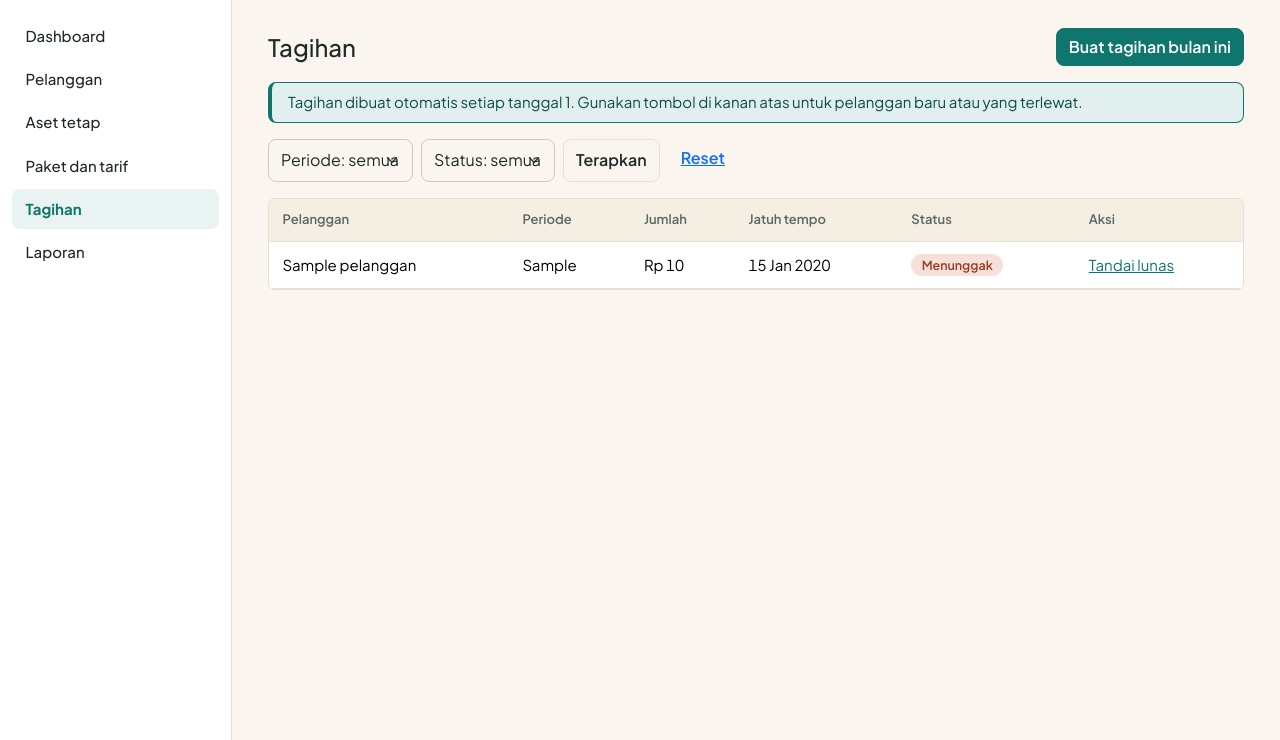
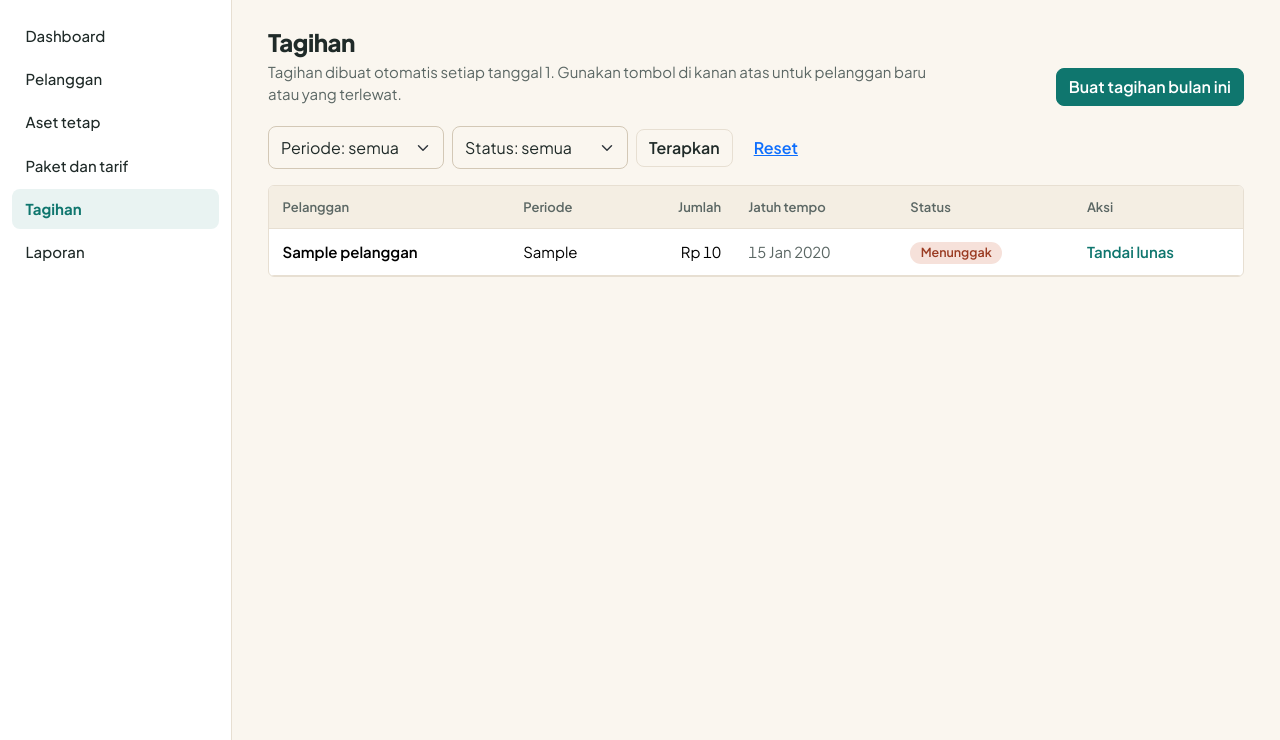
Before and after one commit to mfjrstwn/projek-tagihan-berkala-katering-asrama-sekolah-kantor-kelompok-4-impl, a Django app: page /tagihan/ in a window 1280 px wide. Shown: the part 60-800 px from the top of the page. Run offline with Django 5.2, Linux system fonts and the light colour scheme; a user stored in the database is signed in; tables that the repository leaves empty hold one stand-in row (values such as "Sample post").

Commit message:
style: desain ulang halaman tagihan portal admin

```diff
--- a/static/css/lahap.css
+++ b/static/css/lahap.css
@@ -169,3 +169,28 @@ table { font-variant-numeric: tabular-nums; }
 }
 
 @media (prefers-reduced-motion: reduce) { * { transition: none !important; animation: none !important; } }
+
+/* ---------- 6. Komponen halaman data (patokan: tagihan/daftar) ---------- */
+.badge-lunas  { background: var(--lh-lunas-bg);   color: var(--lh-lunas-fg); }
+.badge-tunggak{ background: var(--lh-tunggak-bg); color: var(--lh-tunggak-fg); }
+.badge-amber  { background: var(--lh-amber-bg);   color: var(--lh-amber-fg); }
+.badge-netral { background: var(--lh-netral-bg);  color: var(--lh-netral-fg); }
+
+.halaman-judul { display: flex; flex-wrap: wrap; justify-content: space-between; align-items: flex-end; gap: .75rem 1rem; margin-bottom: 1.25rem; }
+.halaman-judul h1 { font-size: 1.5rem; font-weight: 800; letter-spacing: -.02em; margin: 0; }
+.halaman-judul .catatan { margin: .25rem 0 0; color: var(--lh-teks-redup); max-width: 60ch; }
+
+.toolbar { display: flex; flex-wrap: wrap; align-items: center; gap: .5rem; margin-bottom: 1rem; }
+.toolbar .form-select { width: auto; min-width: 11rem; }
+
+.tabel-data td.nama { font-weight: 600; }
+.tabel-data td.redup, .tabel-data .redup { color: var(--lh-teks-redup); }
+.tabel-data th.angka, .tabel-data td.angka { text-align: right; }
+.tabel-data td.aksi a { font-weight: 600; text-decoration: none; }
+.tabel-data td.aksi a:hover { text-decoration: underline; }
+
+.paging { display: flex; justify-content: flex-end; align-items: center; gap: 1rem; margin-top: 1rem; font-size: .875rem; color: var(--lh-teks-redup); }
+.paging a { font-weight: 600; text-decoration: none; }
+
+.keadaan-kosong { text-align: center; padding: 3rem 1rem; }
+.keadaan-kosong h2 { font-size: 1.1rem; font-weight: 700; margin-bottom: .25rem; }
--- /dev/null
+++ b/templates/komponen/badge_status.html
@@ -0,0 +1,2 @@
+{% comment %}Badge status lembut. Pakai: {% include "komponen/badge_status.html" with status=t.status %}
+Hijau: Lunas, Aktif, Baik. Merah bata: Menunggak, Rusak. Netral: Nonaktif. Amber: status lainnya.{% endcomment %}{% if status == "Lunas" or status == "Aktif" or status == "Baik" %}<span class="badge badge-lunas">{{ status }}</span>{% elif status == "Menunggak" or status == "Rusak" %}<span class="badge badge-tunggak">{{ status }}</span>{% elif status == "Nonaktif" %}<span class="badge badge-netral">{{ status }}</span>{% else %}<span class="badge badge-amber">{{ status }}</span>{% endif %}
--- a/templates/tagihan/daftar.html
+++ b/templates/tagihan/daftar.html
@@ -2,59 +2,48 @@
 {% load format_tagihan %}
 {% block judul %}Tagihan{% endblock %}
 {% block isi %}
-<div class="d-flex justify-content-between align-items-center mb-3">
-  <h1 class="h4 m-0">Tagihan</h1>
+<div class="halaman-judul">
+  <div>
+    <h1>Tagihan</h1>
+    <p class="catatan">Tagihan dibuat otomatis setiap tanggal 1. Gunakan tombol di kanan atas untuk pelanggan baru atau yang terlewat.</p>
+  </div>
   <a class="btn btn-teal" href="{% url 'tagihan:buat' %}">Buat tagihan bulan ini</a>
 </div>
 
-<div class="alert alert-info py-2">
-  Tagihan dibuat otomatis setiap tanggal 1. Gunakan tombol di kanan atas untuk pelanggan baru atau yang terlewat.
-</div>
-
-<form method="get" class="row g-2 mb-3">
-  <div class="col-auto">
-    <select name="periode" class="form-select">
+<form method="get" class="toolbar">
+  <select name="periode" class="form-select" aria-label="Periode">
     <option value="">Periode: semua</option>
     {% for p in periode_pilihan %}
     <option value="{{ p }}" {% if p == periode_dipilih %}selected{% endif %}>{{ p|label_periode }}</option>
     {% endfor %}
   </select>
-  </div>
-  <div class="col-auto">
-    <select name="status" class="form-select">
+  <select name="status" class="form-select" aria-label="Status">
     <option value="">Status: semua</option>
     {% for nilai, nama in status_pilihan %}
     <option value="{{ nilai }}" {% if nilai == status_dipilih %}selected{% endif %}>{{ nama }}</option>
     {% endfor %}
   </select>
-  </div>
-  <div class="col-auto d-flex gap-2">
   <button type="submit" class="btn btn-outline-secondary">Terapkan</button>
   <a class="btn btn-link" href="{% url 'tagihan:daftar' %}">Reset</a>
-  </div>
 </form>
 
 {% if daftar_tagihan %}
 <div class="table-responsive bg-white border rounded">
-  <table class="table table-hover align-middle m-0">
+  <table class="table table-hover tabel-data align-middle m-0">
     <thead class="table-light">
-      <tr><th>Pelanggan</th><th>Periode</th><th>Jumlah</th><th>Jatuh tempo</th><th>Status</th><th>Aksi</th></tr>
+      <tr><th>Pelanggan</th><th>Periode</th><th class="angka">Jumlah</th><th>Jatuh tempo</th><th>Status</th><th>Aksi</th></tr>
     </thead>
     <tbody>
       {% for t in daftar_tagihan %}
       <tr>
-        <td>{{ t.langganan.pelanggan.nama }}</td>
+        <td class="nama">{{ t.langganan.pelanggan.nama }}</td>
         <td>{{ t.periode|label_periode }}</td>
-        <td>Rp {{ t.jumlah|floatformat:"0g" }}</td>
-        <td>{{ t.jatuh_tempo|date:"d M Y" }}</td>
-        <td>
-          {% if t.status == "Lunas" %}<span class="badge text-bg-success">Lunas</span>
-          {% elif t.status == "Menunggak" %}<span class="badge text-bg-danger">Menunggak</span>
-          {% else %}<span class="badge text-bg-warning">{{ t.status }}</span>{% endif %}
-        </td>
-        <td class="text-nowrap">
+        <td class="angka">Rp {{ t.jumlah|floatformat:"0g" }}</td>
+        <td class="redup">{{ t.jatuh_tempo|date:"d M Y" }}</td>
+        <td>{% include "komponen/badge_status.html" with status=t.status %}</td>
+        <td class="aksi text-nowrap">
           {% if t.status == "Lunas" %}
-          <span class="text-secondary small">Lunas {{ t.tgl_lunas|date:"d M Y" }}</span>
+          <span class="redup small">Lunas {{ t.tgl_lunas|date:"d M Y" }}</span>
           {% else %}
           <a href="{% url 'tagihan:lunas' t.pk %}">Tandai lunas</a>
           {% endif %}
@@ -66,18 +55,16 @@
 </div>
 
 {% if is_paginated %}
-<nav class="d-flex justify-content-end gap-3 small mt-3">
+<nav class="paging" aria-label="Halaman">
   {% if page_obj.has_previous %}<a href="?{% if query_filter %}{{ query_filter }}&{% endif %}page={{ page_obj.previous_page_number }}">Sebelumnya</a>{% endif %}
   <span>Halaman {{ page_obj.number }} dari {{ page_obj.paginator.num_pages }}</span>
   {% if page_obj.has_next %}<a href="?{% if query_filter %}{{ query_filter }}&{% endif %}page={{ page_obj.next_page_number }}">Berikutnya</a>{% endif %}
 </nav>
 {% endif %}
 {% else %}
-<div class="card text-center py-5">
-  <div class="card-body">
-    <h2 class="h5">Belum ada tagihan</h2>
-    <p class="text-secondary">Tagihan akan muncul di sini setelah dibuat.</p>
-  </div>
+<div class="card keadaan-kosong">
+  <h2>Belum ada tagihan</h2>
+  <p class="text-secondary m-0">Tagihan akan muncul di sini setelah dibuat.</p>
 </div>
 {% endif %}
 {% endblock %}
```
Lines whose indentation alone changed are shown as unchanged.
